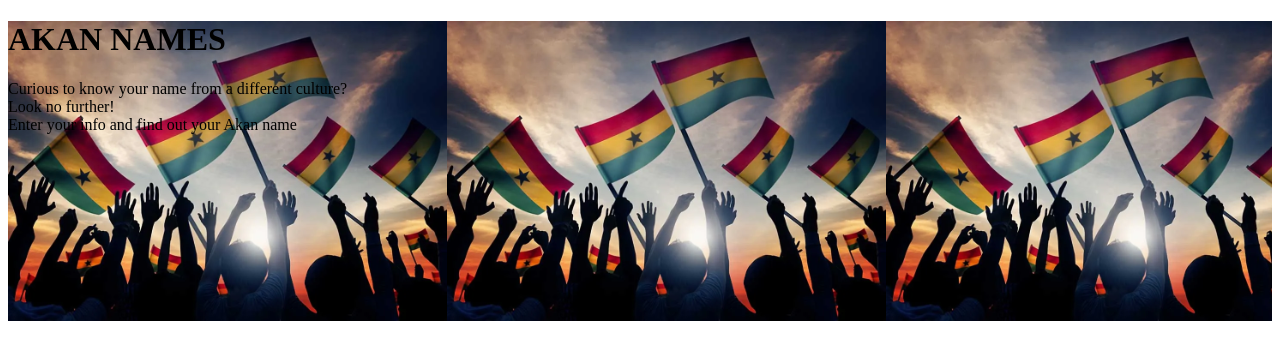
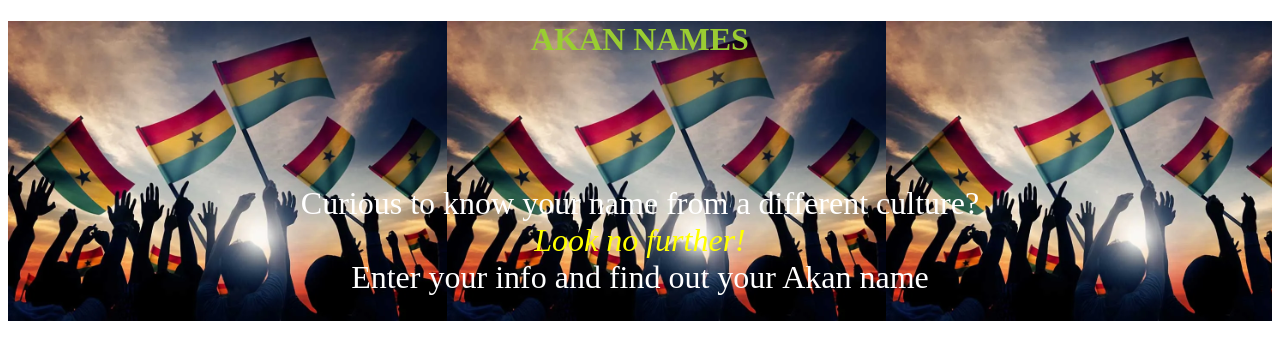
Before and after one commit to Ngima-Muraguri/akanNames, a plain HTML site: page Index.html in a window 1280 px wide. Drawn offline with Linux system fonts and the light colour scheme.

Commit message:
styled the home part

```diff
--- a/Index.html
+++ b/Index.html
@@ -15,7 +15,7 @@
 
         <div class="words">
             <h1 class="AKAN">AKAN NAMES</h1>
-            <p class="para">Curious to know your name from a different culture?<br>Look no further! <br>Enter your info and find out your Akan name</p>
+            <p class="para">Curious to know your name from a different culture?<br> <em style="color: yellow;">Look no further!</em><br>Enter your info and find out your Akan name</p>
         </div>
 
     </div>
--- a/index.css
+++ b/index.css
@@ -7,3 +7,14 @@ font-family: racing sans one;
     height: 300px;
 
 }
+.words{
+    text-align: center;
+}
+.AKAN{
+    color: yellowgreen;
+}
+.para{
+    color: white;
+    margin: 10%;
+    font-size:xx-large;
+}
```
